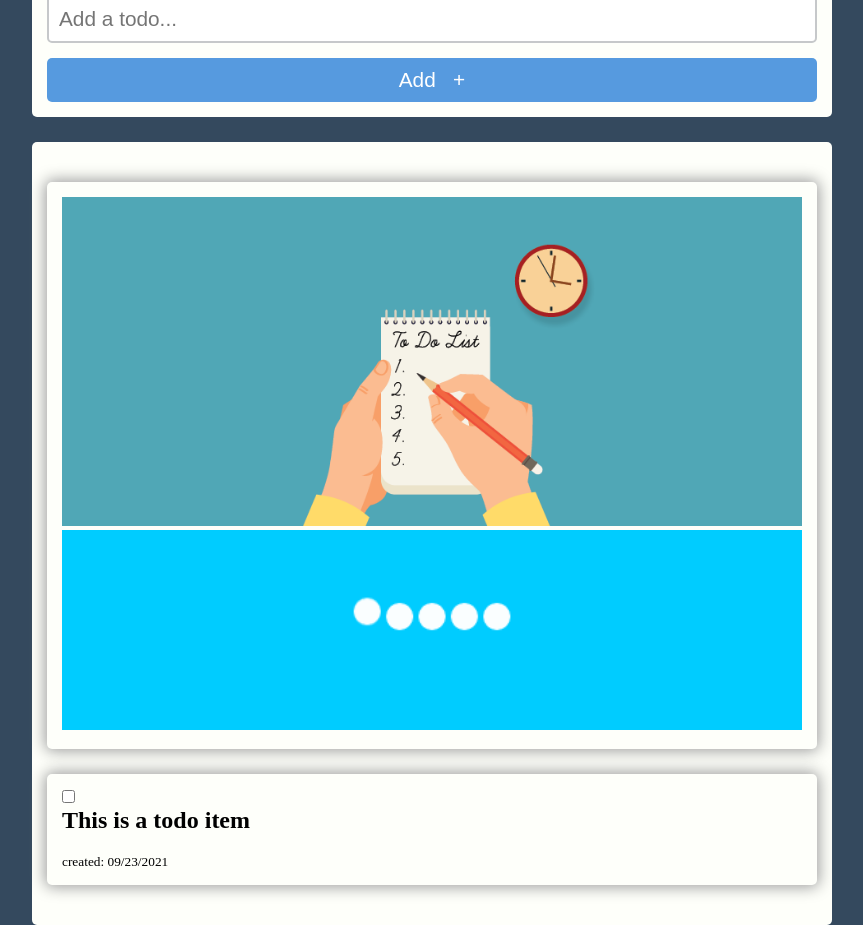
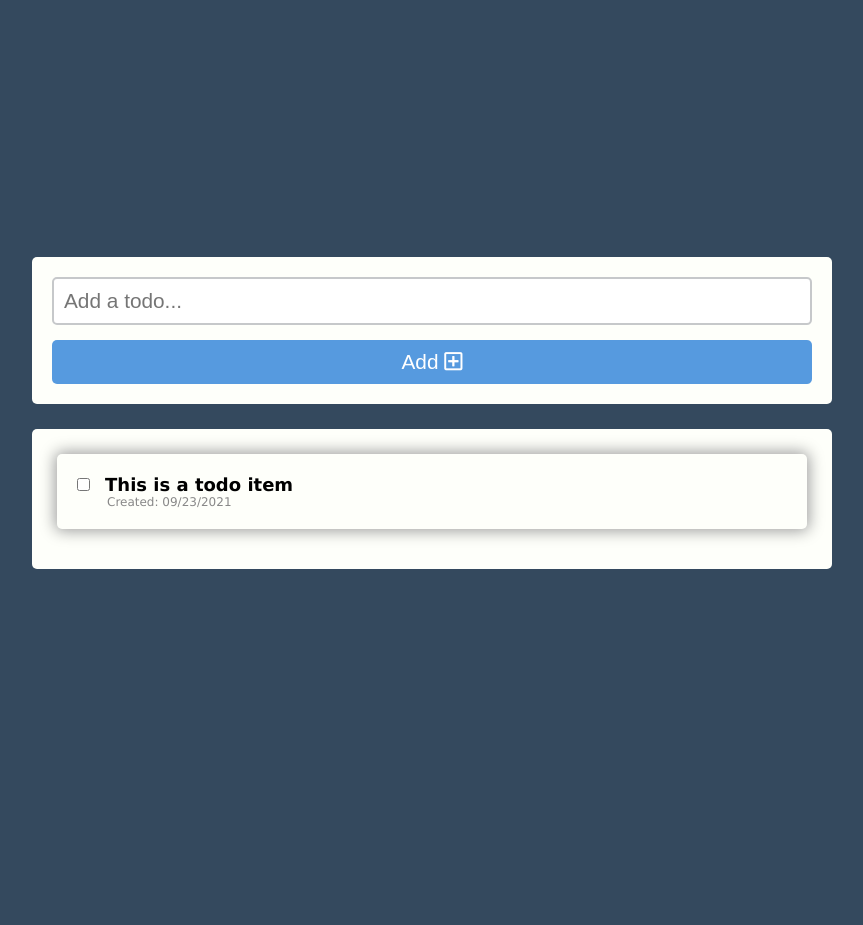
Before and after one commit to theDanielTo/Todo-PHP, a PHP site: page / in a window 1280 px wide. Shown: the whole page, without its empty margins (208-1071 px from the left). After the commit the page ends 569 px from the top, so only its background shows below. Run offline with PHP 8.4, Linux system fonts and the light colour scheme; tables that the repository leaves empty or names only in its code hold one stand-in row (values such as "Sample post"); some libraries are stand-ins or nearby versions.

Commit message:
more css & put 'section' css into layout.css. added fontawesome. todos rendered from db.

```diff
--- a/css/layout.css
+++ b/css/layout.css
@@ -1,16 +1,27 @@
 body {
+  font-family: Verdana, Geneva, Tahoma, sans-serif;
   background: #34495e;
   display: flex;
   justify-content: center;
   height: 100vh;
-  margin-top: 40px;
 }
 
-.rnd-brdr {
-  border-radius: 5px;
-  border: none;
+.main-section {
+  width: 90%;
+  max-width: 800px;
+  display: flex;
+  justify-content: center;
+  flex-direction: column;
 }
 
-.hidden {
-  display: none;
+.add-section {
+  padding: 20px;
+  margin: 25px 0;
+  background-color: #fefffa;
 }
+
+.show-todo-section {
+  width: 100%;
+  padding: 25px;
+  background-color: #fefffa;
+}
--- a/css/style.css
+++ b/css/style.css
@@ -1,18 +1,3 @@
-.main-section {
-  max-width: 800px;
-  margin: 25px;
-  display: flex;
-  justify-content: center;
-  flex-direction: column;
-}
-
-.add-section,
-.todo-item {
-  padding: 15px;
-  margin: 25px 0;
-  background-color: #fefffa;
-}
-
 .add-section form {
   display: flex;
   justify-content: center;
@@ -43,32 +28,37 @@
 }
 
 .add-section button:hover {
-  background-color: #6fa6dd;
-}
-
-.add-section button span {
-
+  box-shadow: 0 2px 2px 0 #ccc;
+  opacity: 0.7;
 }
 
 #errorMsg {
-
-}
-
-.show-todo-section {
-  padding: 15px;
-  background-color: #fefffa;
+  display: block;
+  background-color: #f2dede;
+  width: 95%;
+  margin: 0 auto;
+  color: rgb(139, 19, 19);
+  padding: 10px;
+  height: 35px;
 }
 
 .todo-item {
+  padding: 20px;
+  margin-bottom: 15px;
   box-shadow: 0 0 15px 2px rgb(156, 156, 156);
 }
 
 .todo-item h2 {
-
+  display: inline-block;
+  font-size: 18px;
+  margin-left: 10px;
 }
 
 .todo-item small {
-
+  display: block;
+  color: #888;
+  font-size: 12px;
+  margin-left: 30px;
 }
 
 .remove-todo {
@@ -80,7 +70,8 @@
 }
 
 .checked {
-
+  color: #999 !important;
+  text-decoration: line-through;
 }
 
 .todo-item input {
@@ -91,11 +82,20 @@
 
 }
 
-.empty img {
+.todo-item img {
   width: 100%;
 }
 
 #dots {
-  height: 200px;
+  height: 100px;
   object-fit: cover;
 }
+
+.rnd-brdr {
+  border-radius: 5px;
+  border: none;
+}
+
+.hidden {
+  display: none;
+}
--- a/html/header.php
+++ b/html/header.php
@@ -13,6 +13,7 @@ require 'db_conn.php';
   <link rel="stylesheet" href="css/style.css">
   <link rel="stylesheet" href="css/reset.css">
   <link rel="stylesheet" href="css/layout.css">
+  <link rel="stylesheet" crossorigin="anonymous" href="https://cdnjs.cloudflare.com/ajax/libs/font-awesome/5.14.0/css/all.min.css" integrity="sha512-1PKOgIY59xJ8Co8+NE6FZ+LOAZKjy+KY8iq0G4B3CyeY6wYHN3yt9PW0XpSriVlkMXe40PTKnXrLnZ9+fkDaog==">
 </head>
 
 <body>
--- a/index.php
+++ b/index.php
@@ -5,8 +5,8 @@
     <form action="">
       <input type="text" name="title" class="rnd-brdr" placeholder="Add a todo..." />
       <button type="submit" class="rnd-brdr">
-        Add &nbsp;
-        <span>&#43;</span>
+        Add
+        <i class="far fa-plus-square"></i>
       </button>
     </form>
   </div>
@@ -16,7 +16,7 @@
   ?>
 
   <div class="show-todo-section rnd-brdr">
-    <?php if ($todos->rowCount() > 0) { ?>
+    <?php if ($todos->rowCount() <= 0) { ?>
       <div class="todo-item rnd-brdr">
         <div class="empty rnd-brdr">
           <img src="img/todo-img.webp" alt="todo">
@@ -25,13 +25,14 @@
       </div>
     <?php } ?>
 
-
-    <div class="todo-item rnd-brdr">
-      <input type="checkbox">
-      <h2>This is a todo item</h2>
-      <br>
-      <small>created: 09/23/2021</small>
-    </div>
+    <?php while ($todo = $todos->fetch(PDO::FETCH_ASSOC)) { ?>
+      <div class="todo-item rnd-brdr">
+        <input type="checkbox">
+        <h2>This is a todo item</h2>
+        <br>
+        <small>Created: 09/23/2021</small>
+      </div>
+    <?php } ?>
   </div>
 </div>
 
```
